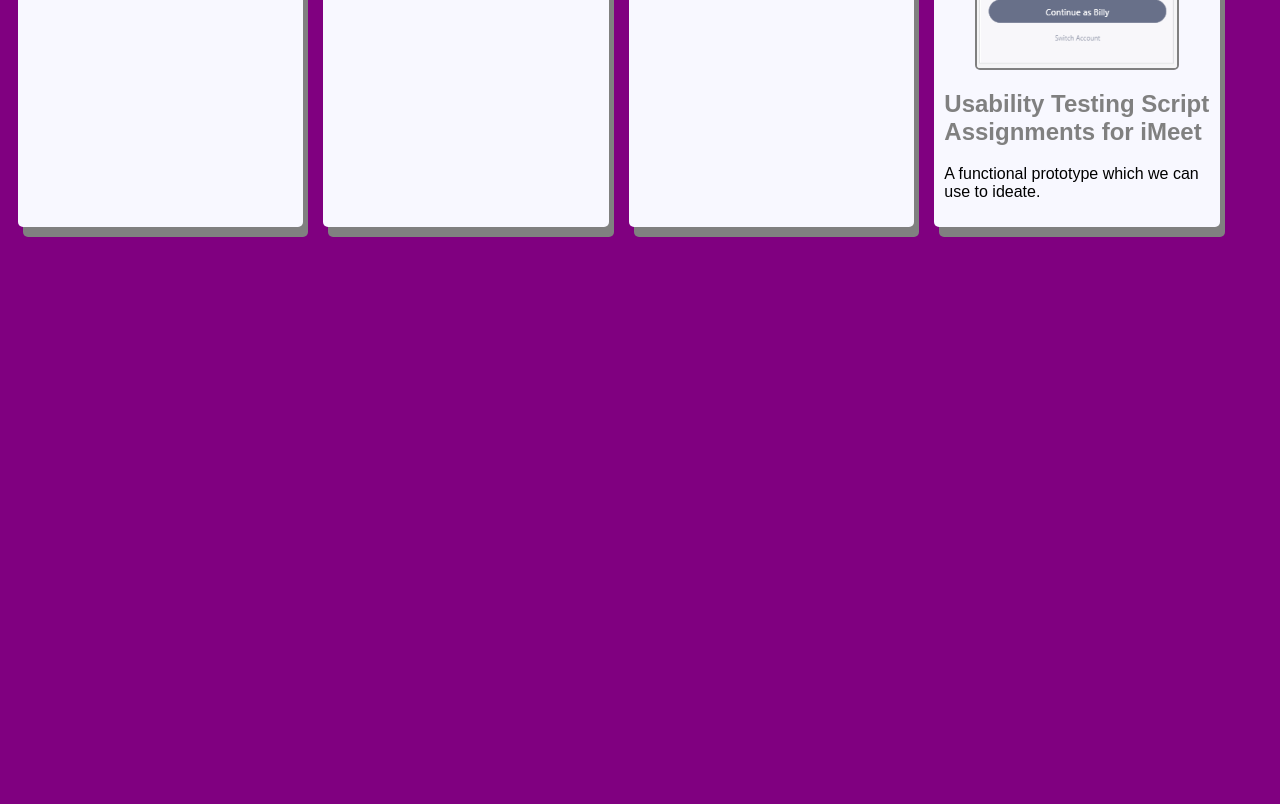
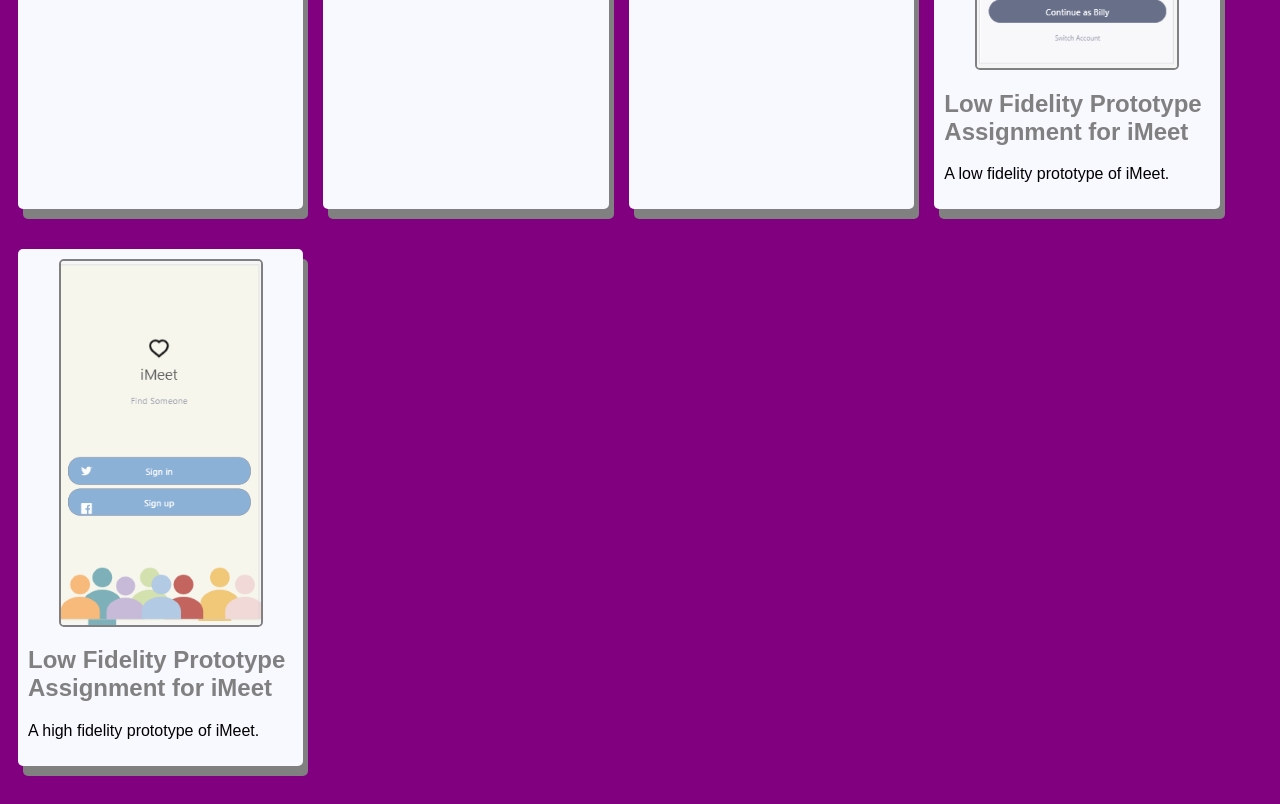
Before and after one commit to ronaldkcse/ronaldkcse.github.io, a plain HTML site: page index.html in a window 1280 px wide. Shown: the part 856-1660 px from the top of the page. Before the commit the page ends 1121 px from the top, so only its background shows below. Drawn offline with Linux system fonts and the light colour scheme.

Commit message:
Add files via upload

```diff
--- a/index.html
+++ b/index.html
@@ -89,9 +89,20 @@
         <section class="assignment">
             <a href="files/low-fi-prototype/index.html"><img src="images/low-fi-prototype.PNG"></a>
                 <section class="ass-details">
-                <a href="files/low-fi-prototype/index.html"><h2>Usability Testing Script Assignments for iMeet</h2></a>
+                <a href="files/low-fi-prototype/index.html"><h2>Low Fidelity Prototype Assignment for iMeet</h2></a>
                     <p>
-                        A functional prototype which we can use to ideate.
+                        A low fidelity prototype of iMeet.
+                    </p>
+                </section>
+        </section>
+
+         <!--High-Fidelity Prototype Assignment-->
+         <section class="assignment">
+            <a href="files/high-fi-prototype/index.html"><img src="images/high-fi-prototype.PNG"></a>
+                <section class="ass-details">
+                <a href="files/hgih-fi-prototype/index.html"><h2>Low Fidelity Prototype Assignment for iMeet</h2></a>
+                    <p>
+                        A high fidelity prototype of iMeet.
                     </p>
                 </section>
         </section>
```
